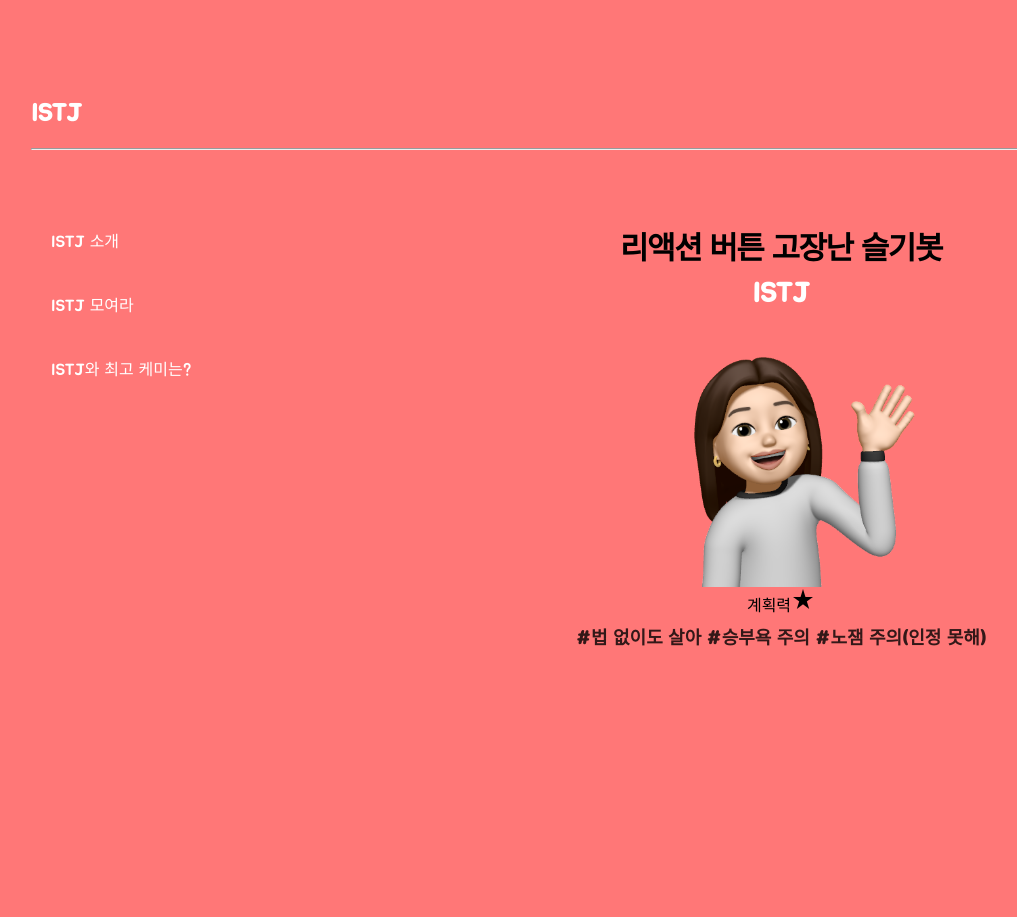
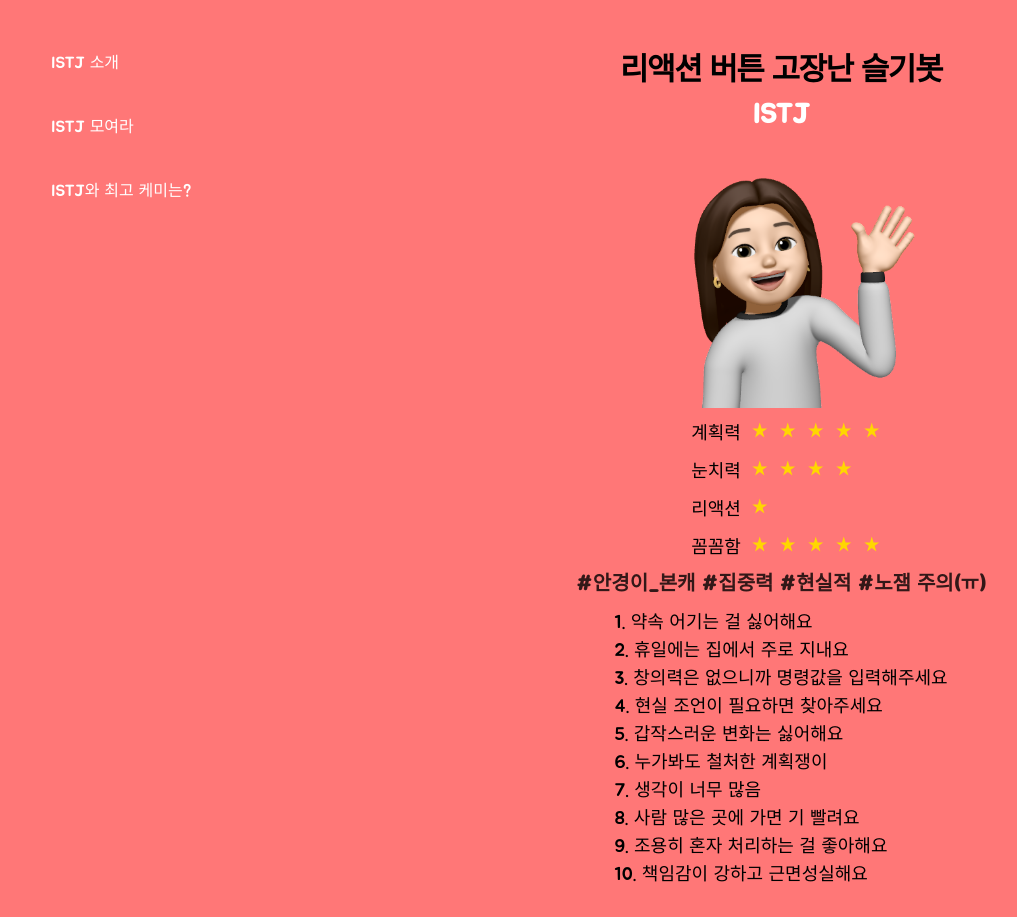
Before and after one commit to khsgsong/react_team_exam, a React (Create React App) app: page /member/1/introduce in a window 1280 px wide. Shown: the whole page, without its empty margins (9-1026 px from the left). Before the commit the page ends 800 px from the top, so only its background shows below. Built offline with nearby package versions, Linux system fonts and the light colour scheme.

Commit message:
ISTJ 소개 페이지 완료

```diff
--- a/src/Member/Member1.js
+++ b/src/Member/Member1.js
@@ -8,7 +8,7 @@ import Member1Chemi from "../mbti/sgsong/Member1Chemi";
 const Member1 = () => {
   return (
     <div className="member1-all-wrap">
-      <h2>ISTJ</h2>
+      <h2>세상의 소금형 ISTJ</h2>
       <hr></hr>
       <div className="member1-content-wrap">
         <Member1SideMenu />
--- a/src/mbti/sgsong/Member1Intro.js
+++ b/src/mbti/sgsong/Member1Intro.js
@@ -1,22 +1,75 @@
+import { useState } from "react";
 import "./member1Intro.css";
 
 const Member1Intro = () => {
+  const [characterList, setCharacterList] = useState([
+    {
+      character: "계획력",
+      star: 5,
+    },
+    {
+      character: "눈치력",
+      star: 4,
+    },
+    {
+      character: "리액션",
+      star: 1,
+    },
+    {
+      character: "꼼꼼함",
+      star: 5,
+    },
+  ]);
   return (
     <div className="s-wrap">
       <div className="s-title">리액션 버튼 고장난 슬기봇</div>
       <div className="s-mbti">ISTJ</div>
       <img className="s-img" src="/img/member1.png" alt=""></img>
-      <div className="s-mbit-info">
-        <div className="star-rate">
-          <span>계획력</span>
-          <span className="material-icons">star_rate</span>
-        </div>
-      </div>
-      <div className="s-tag">
-        #법 없이도 살아 #승부욕 주의 #노잼 주의(인정 못해)
+      <CharacterList characterList={characterList} />
+      <div className="s-tag">#안경이_본캐 #집중력 #현실적 #노잼 주의(ㅠ)</div>
+      <div className="s-info">
+        1. 약속 어기는 걸 싫어해요 <br></br>
+        2. 휴일에는 집에서 주로 지내요 <br></br>
+        3. 창의력은 없으니까 명령값을 입력해주세요 <br></br>
+        4. 현실 조언이 필요하면 찾아주세요 <br></br>
+        5. 갑작스러운 변화는 싫어해요 <br></br>
+        6. 누가봐도 철처한 계획쟁이 <br></br>
+        7. 생각이 너무 많음 <br></br>
+        8. 사람 많은 곳에 가면 기 빨려요 <br></br>
+        9. 조용히 혼자 처리하는 걸 좋아해요 <br></br>
+        10. 책임감이 강하고 근면성실해요
       </div>
     </div>
   );
 };
 
+const CharacterList = (props) => {
+  const characterList = props.characterList;
+  return (
+    <div className="s-character">
+      {characterList.map((character, index) => {
+        return (
+          <div className="star-rate" key={"character" + index}>
+            <span>{character.character}</span>
+            <Star star={character.star} />
+          </div>
+        );
+      })}
+    </div>
+  );
+};
+
+const Star = (props) => {
+  const star = props.star;
+  const arr = new Array();
+  for (let i = 0; i < star; i++) {
+    arr.push(
+      <span key={"star" + i} className="material-icons">
+        star_rate
+      </span>
+    );
+  }
+  return arr;
+};
+
 export default Member1Intro;
--- a/src/mbti/sgsong/member1Intro.css
+++ b/src/mbti/sgsong/member1Intro.css
@@ -2,7 +2,6 @@
   display: flex;
   flex-direction: column;
   align-items: center;
-  padding-bottom: 50px;
 }
 .s-title {
   margin-top: 15px;
@@ -26,7 +25,21 @@
 }
 .s-tag {
   margin-top: 7px;
-  font-size: 18px;
+  font-size: 20px;
   font-weight: bold;
   color: rgba(0, 0, 0, 0.8);
 }
+.star-rate {
+  margin-top: 10px;
+}
+.star-rate > span {
+  padding-left: 10px;
+  font-size: 18px;
+}
+.star-rate > .material-icons {
+  color: gold;
+}
+.s-info {
+  margin-top: 10px;
+  font-size: 18px;
+}
```
